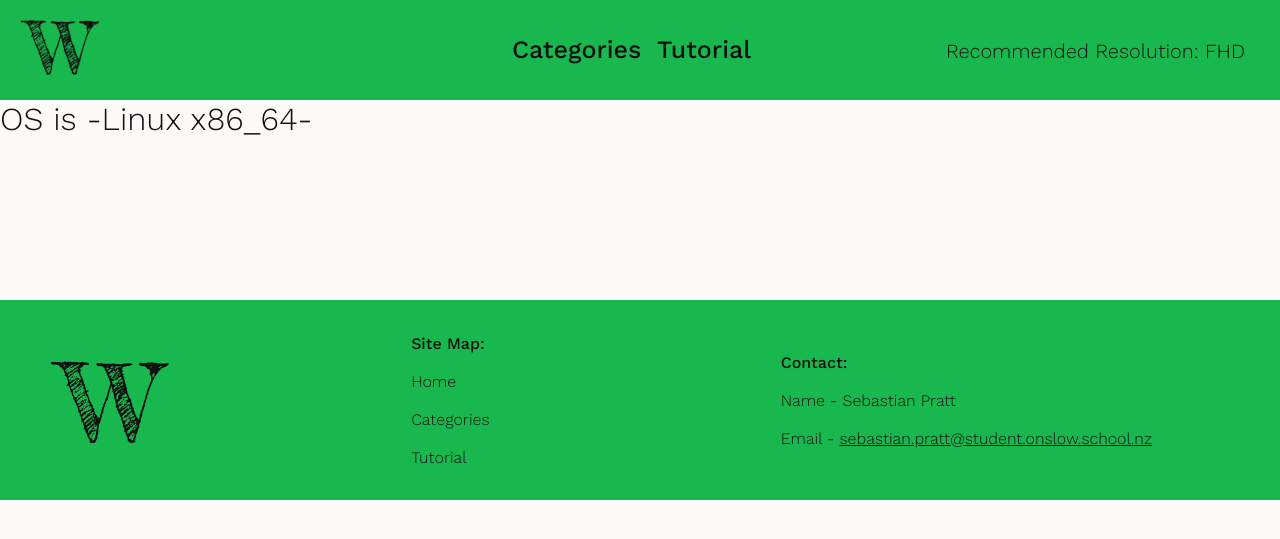
After one commit to stella-pratt/Wallpapers, a PHP site: page /tutorial.html in a window 1280 px wide. The commit adds this page. Shown: the top 539 px of the page. Run offline with PHP 8.4, Linux system fonts and the light colour scheme.

Commit message:
startings tutorial

```diff
--- a/index.css
+++ b/index.css
@@ -470,3 +470,11 @@ body{
 b {
     font-weight: 500;
 }
+
+/* tutorial */
+
+.tutorial{
+    width: 100vw;
+    height: 200px;
+    background-color: #fffafa;
+}
--- /dev/null
+++ b/tutorial.html
@@ -0,0 +1,90 @@
+<!DOCTYPE html>
+<html lang="en">
+<head>
+    <meta charset="UTF-8">
+    <title>Search Results</title>
+    <link rel="stylesheet" href="index.css">
+    <link rel="icon" href="images/logo.png" type="image/x-icon">
+    <link href="https://fonts.googleapis.com/css2?family=Work+Sans:wght@300;500&display=swap" rel="stylesheet">
+</head>
+<body>
+    <div class="header">
+        <div class="topnav">
+            <div class="menu_item">Categories
+                <ul class="dropdown">
+                    <li>
+                        <form action="categories.html" method="GET">
+                            <input class="menu_button" type="submit" name="category" value="Scenery"/>
+                        </form>
+                    </li>
+                    <li>
+                        <form action="categories.html" method="GET">
+                            <input class="menu_button" type="submit" name="category" value="Abstract"/>
+                        </form>
+                    </li>
+                    <li>
+                        <form action="categories.html" method="GET">
+                            <input class="menu_button" type="submit" name="category" value="Light"/>
+                        </form>
+                    </li>
+                    <li>
+                        <form action="categories.html" method="GET">
+                            <input class="menu_button" type="submit" name="category" value="Dark"/>
+                        </form>
+                    </li>
+                    <li>
+                        <form action="categories.html" method="GET">
+                            <input class="menu_button" type="submit" name="category" value="Colourful"/>
+                        </form>
+                    </li>
+                </ul>
+            </div>
+
+            <div class="menu_item">Tutorial</div>
+        </div>
+        <div class="navspread">
+            <a href="index.html"><img src="images/logo.png" alt="logo" class="logo"></a>
+
+            <div class="resolution">
+                <p class="resolution_text">Recommended Resolution: Error</p>
+            </div>
+        </div>
+    </div>
+
+
+    <div class="tutorial">
+        <h1 class="os">NO OS DETECTED</h1>
+    </div>
+
+
+
+
+    <div class="footer">
+        <img src="images/logo.png" alt="logo" class="footer_logo">
+        <div class="footer_menus">
+            <ul>
+                <li class="footer_menu_head">Site Map:</li>
+                <li><br></li>
+                <li>Home</li>
+                <li><br></li>
+                <li>Categories</li>
+                <li><br></li>
+                <li>Tutorial</li>
+            </ul>
+        </div>
+        <div class="footer_menus" id="contact">
+            <ul>
+                <li class="footer_menu_head">Contact:</li>
+                <li><br></li>
+                <li>Name - Sebastian Pratt</li>
+                <li><br></li>
+                <li>Email -
+                    <a href="mailto: sebastian.pratt@student.onslow.school.nz">
+                        sebastian.pratt@student.onslow.school.nz</a></li>
+            </ul>
+        </div>
+    </div>
+<!-- load js last so webpage is loaded -->
+<script src="tutorial.js"></script>
+</body>
+</html>
--- /dev/null
+++ b/tutorial.js
@@ -0,0 +1,15 @@
+let height = window.screen.height
+let width = window.screen.width
+if(height > width) {
+    resolution = "Mobile"
+} else if(height > 1080 || width > 1920) {
+    resolution = "4K"
+} else {
+    resolution = "FHD"
+}
+
+
+document.querySelector(".resolution_text").innerHTML = "Recommended Resolution: " + resolution
+
+
+document.querySelector(".os").innerHTML = "OS is -" + navigator.platform + "-"
```
